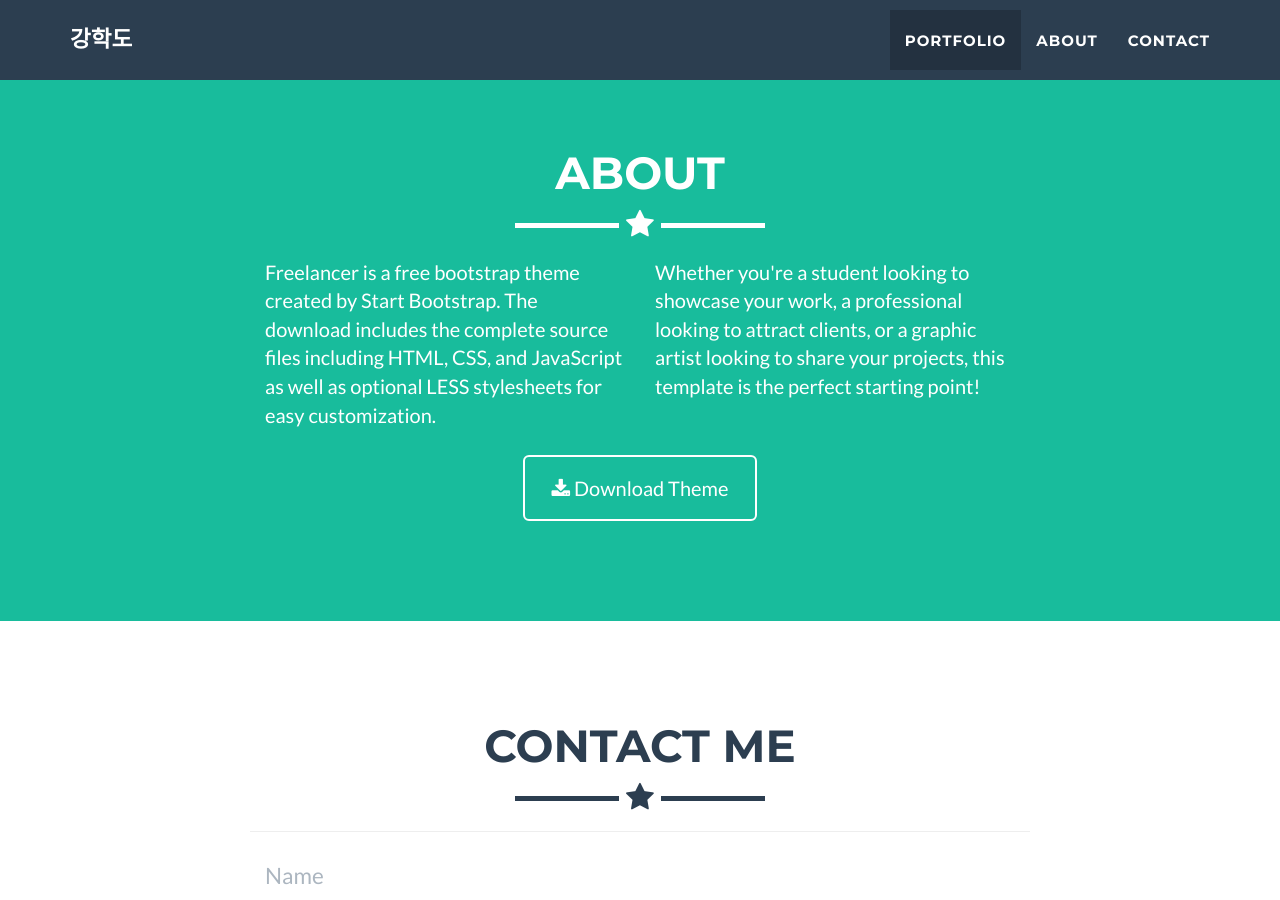
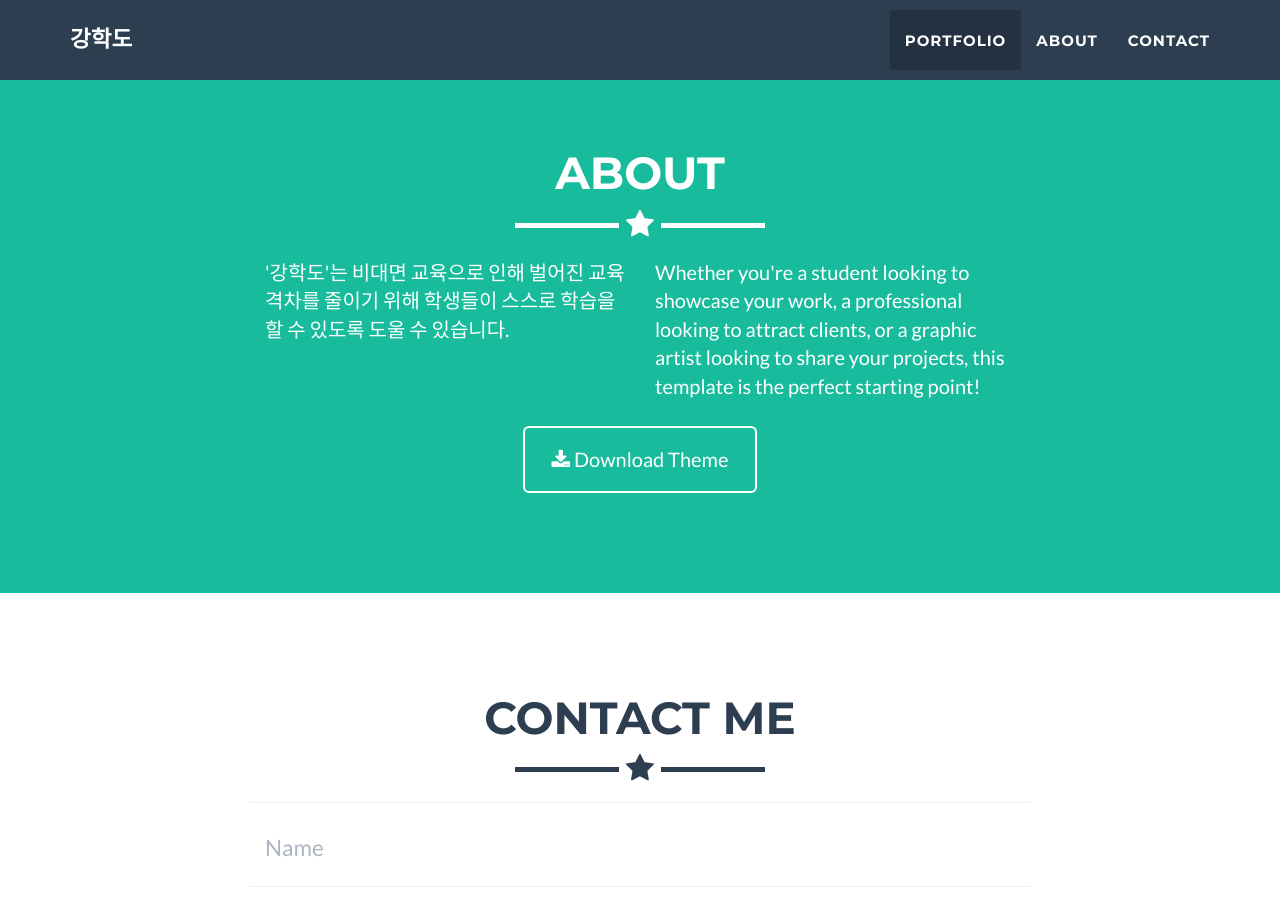
Before and after one commit to study-helper-liveclass/study_helper, a Jekyll site: the page built from _posts/2014-07-18-project-1.markdown, in a window 1280 px wide and 900 px high, scrolled down 2067 px. Built offline with Jekyll 4.4.1, drawn with Linux system fonts in a browser that asks for light colours.

Commit message:
about 수정

```diff
--- a/_includes/about.html
+++ b/_includes/about.html
@@ -9,7 +9,7 @@
             </div>
             <div class="row">
                 <div class="col-lg-4 col-lg-offset-2">
-                    <p>Freelancer is a free bootstrap theme created by Start Bootstrap. The download includes the complete source files including HTML, CSS, and JavaScript as well as optional LESS stylesheets for easy customization.</p>
+                    <p>'강학도'는 비대면 교육으로 인해 벌어진 교육격차를 줄이기 위해 학생들이 스스로 학습을 할 수 있도록 도울 수 있습니다.</p>
                 </div>
                 <div class="col-lg-4">
                     <p>Whether you're a student looking to showcase your work, a professional looking to attract clients, or a graphic artist looking to share your projects, this template is the perfect starting point! </p>
```
